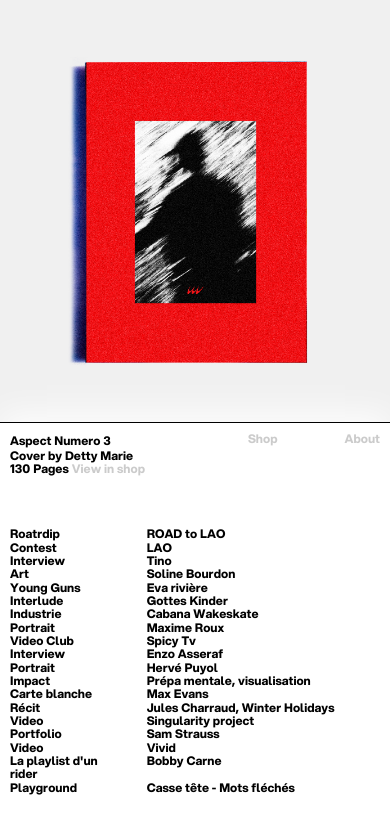
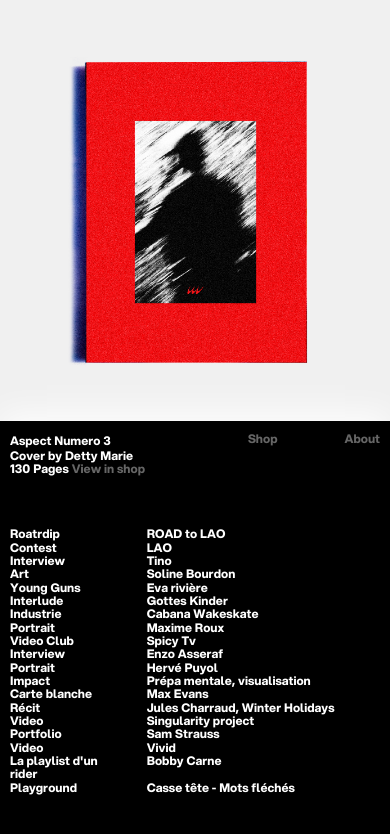
Before and after one commit to AspectWakeMag/aspect-magazine, a website: page index.html in a window 390 px wide. Drawn offline with Linux system fonts and the light colour scheme; grey boxes are pictures that could not be loaded; files whose address does not match are found by name.

Commit message:
fix mobile

```diff
--- a/style.css
+++ b/style.css
@@ -55,14 +55,14 @@ body {
     .separator {
         top: 0;
         bottom: 0;
-        left: 50%;
+        left: calc(50% - 2px); /* Placé sur le bord de la partie blanche pour rester visible */
         width: 2px;
     }
 }
 
 @media (max-width: 1100px) {
     .separator {
-        top: 50dvh;
+        top: calc(50dvh - 1px); /* Placé juste au dessus de la partie noire */
         left: 0;
         right: 0;
         height: 1px;
@@ -174,6 +174,8 @@ a.btn-nav {
     flex-direction: column;
     gap: 40px; /* Espace constant entre le header et le sommaire */
     position: relative;
+    background-color: #000;
+    color: #fff;
     scrollbar-width: none; /* Cache la scrollbar sur Firefox */
     -ms-overflow-style: none; /* Cache la scrollbar sur IE/Edge */
 }
@@ -246,6 +248,15 @@ a[href="cart.html"].btn-nav:not(.active) {
 }
 
 .btn-nav:hover, .btn-nav.active {
+    opacity: 1;
+}
+
+.right-pane .btn-nav {
+    color: #fff;
+    opacity: 0.4; /* Opacité augmentée sur noir pour la lisibilité */
+}
+
+.right-pane .btn-nav:hover, .right-pane .btn-nav.active {
     opacity: 1;
 }
 
@@ -535,7 +546,6 @@ a[href="cart.html"].btn-nav:not(.active) {
         height: 50dvh !important; /* Force la moitié exacte de l'espace visible sur toutes les pages */
         width: 100%;
         position: relative;
-        background-color: #fff;
     }
 
     body {
@@ -555,6 +565,7 @@ a[href="cart.html"].btn-nav:not(.active) {
 
     /* GESTION COMMUNE DES PANNEAUX */
     .left-pane {
+        background-color: #fff;
         height: 50dvh;
         z-index: 1;
         padding: 0;
@@ -566,6 +577,8 @@ a[href="cart.html"].btn-nav:not(.active) {
     }
 
     .right-pane {
+        background-color: #000;
+        color: #fff;
         padding: 0 10px 10px 10px; /* Suppression du padding top pour coller au carrousel */
         z-index: 2;
         box-shadow: 0 -10px 30px rgba(255,255,255,0.8);
@@ -586,7 +599,7 @@ a[href="cart.html"].btn-nav:not(.active) {
     .header-grid {
         position: sticky; /* Fixe la barre au "centre" (sommet du panneau du bas) */
         top: 0;
-        background: #fff; /* Fond opaque pour ne pas voir le texte défiler dessous */
+        background: #000; /* Fond noir pour matcher le panneau du bas */
         z-index: 110;
         padding-top: 10px; /* On remet le padding ici pour que le fond blanc couvre tout */
         padding-bottom: 5px;
```
